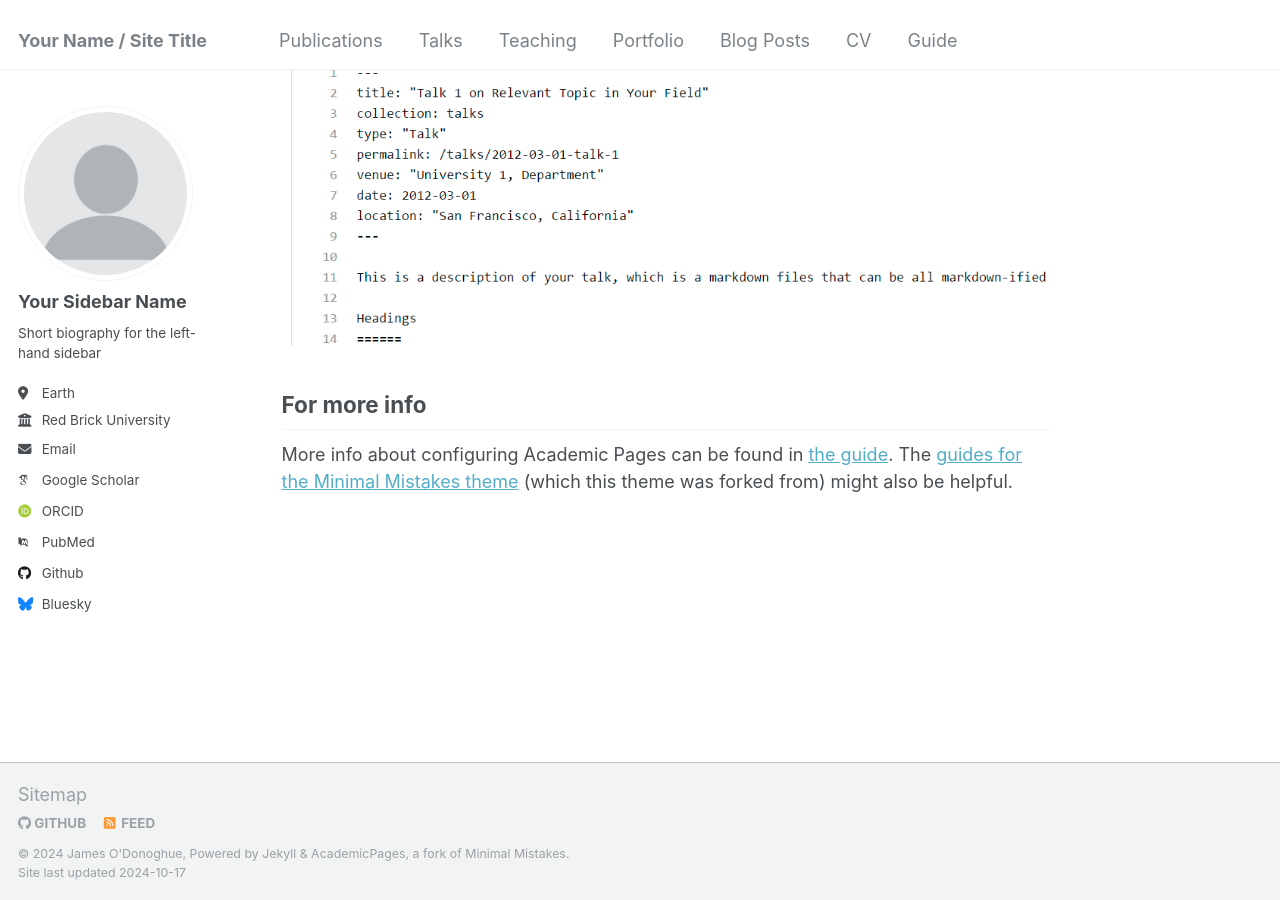
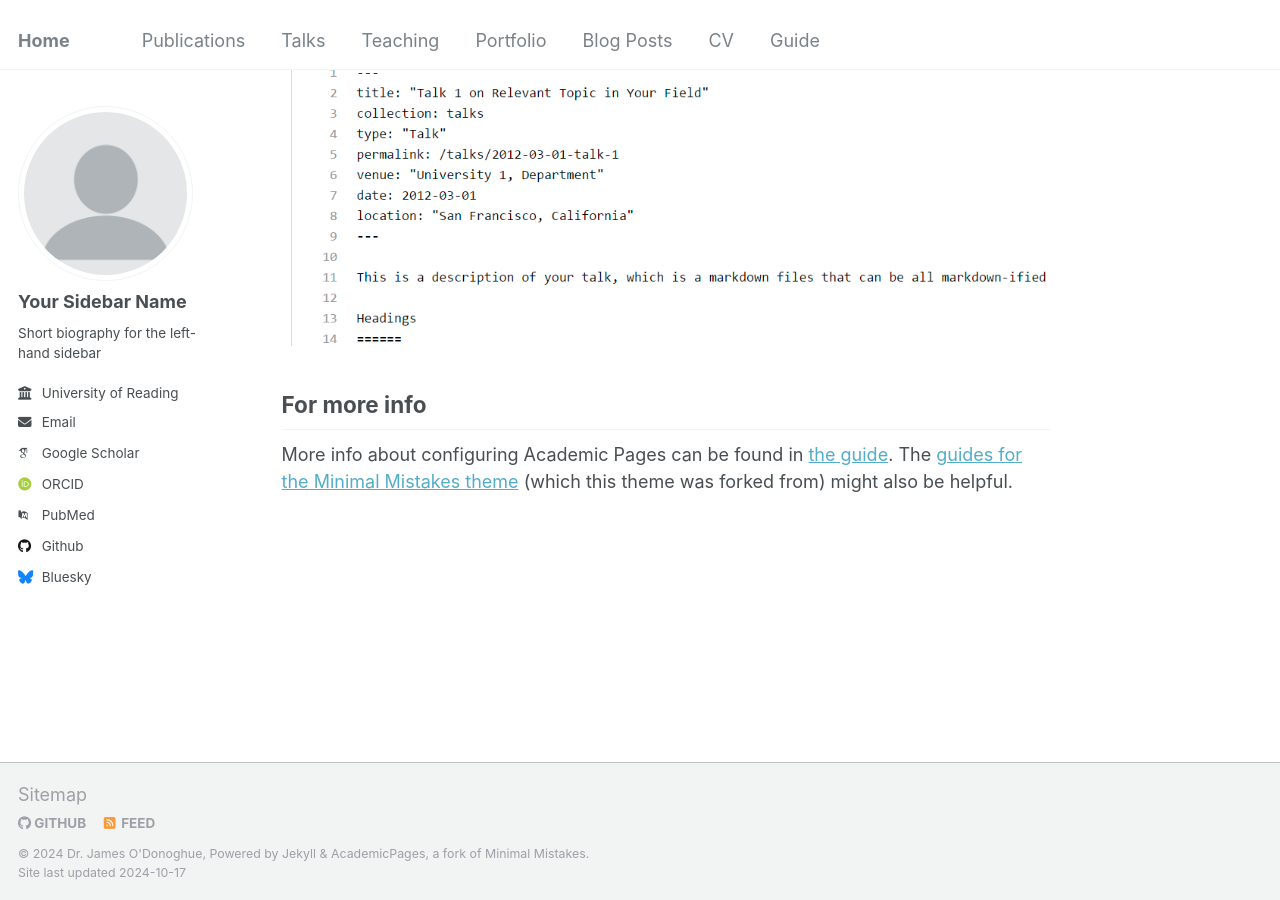
Before and after one commit to odonoghuespace/odonoghuespace.github.io, a Jekyll site: the page built from _pages/about.md, in a window 1280 px wide and 900 px high, scrolled down 2643 px. Built offline with Jekyll 4.4.1, drawn with Linux system fonts in a browser that asks for light colours; some web fonts are replaced.

Commit message:
Update _config.yml

```diff
--- a/_config.yml
+++ b/_config.yml
@@ -8,11 +8,11 @@
 
 # Basic Site Settings
 locale                   : "en-UK"
-title                    : "Your Name / Site Title"
+title                    : "Home"
 title_separator          : "-"
-name                     : &name "James O'Donoghue"
-description              : &description "personal description"
-url                      : https://odonoghuespace.github.io # the base hostname & protocol for your site e.g. "https://mmistakes.github.io"
+name                     : &name "Dr. James O'Donoghue"
+description              : &description "Planetary Scientist"
+url                      : "https://odonoghuespace.github.io" # the base hostname & protocol for your site e.g. "https://mmistakes.github.io"
 baseurl                  : "" # the subpath of your site, e.g. "/blog"
 repository               : "odonoghuespace/odonoghuespace.github.io"
 
@@ -25,10 +25,10 @@ author:
   name             : "Your Sidebar Name"
   pronouns         : # example: "she/her"
   bio              : "Short biography for the left-hand sidebar"
-  location         : "Earth"
-  employer         : "Red Brick University"
+  location         : #
+  employer         : "University of Reading"
   uri              : # URL
-  email            : "none@example.org"
+  email            : "james.odonoghue@reading.ac.uk"
 
   # Academic websites
   arxiv            : # URL - Update with the correct link to your profile
```
